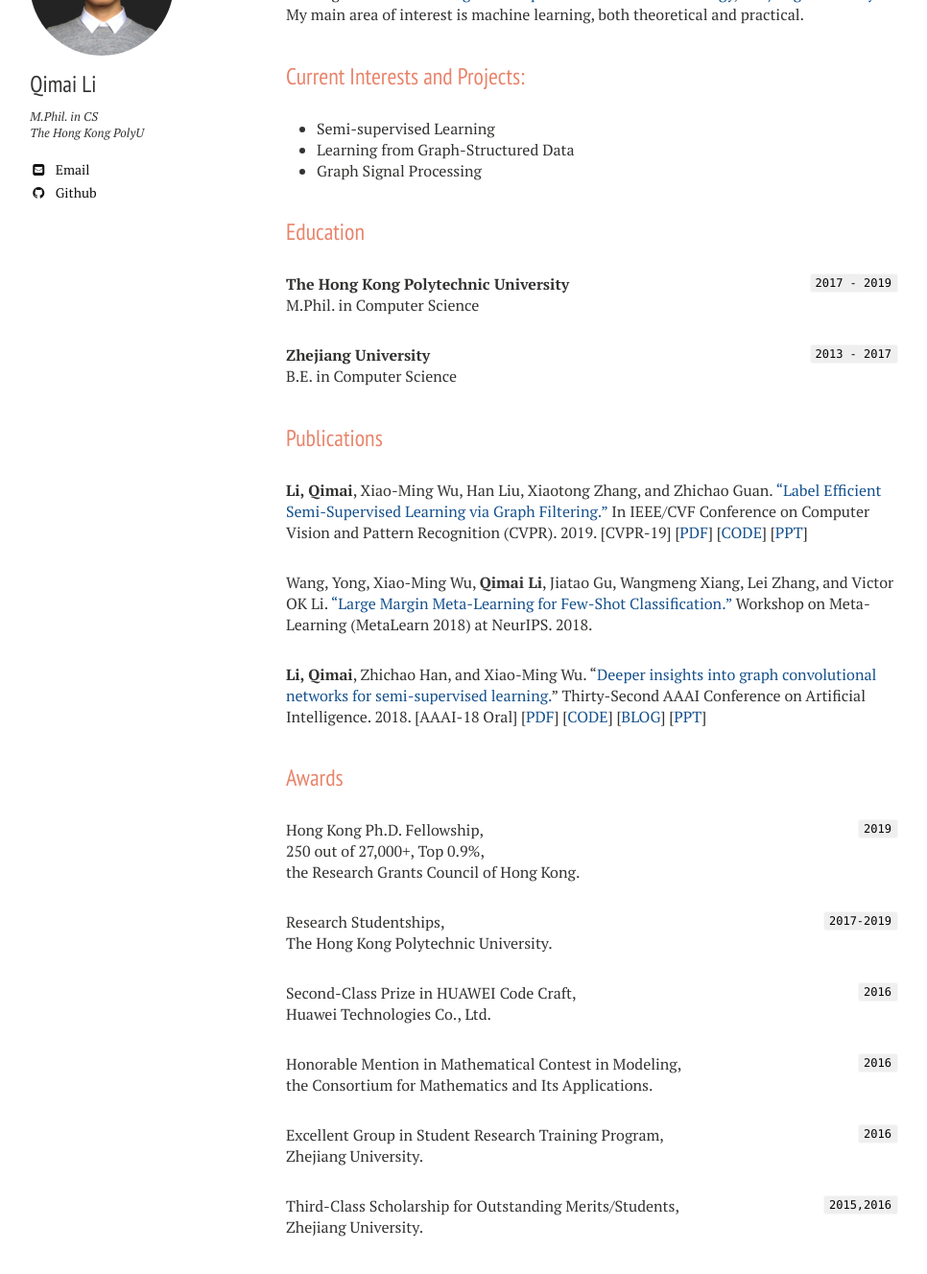
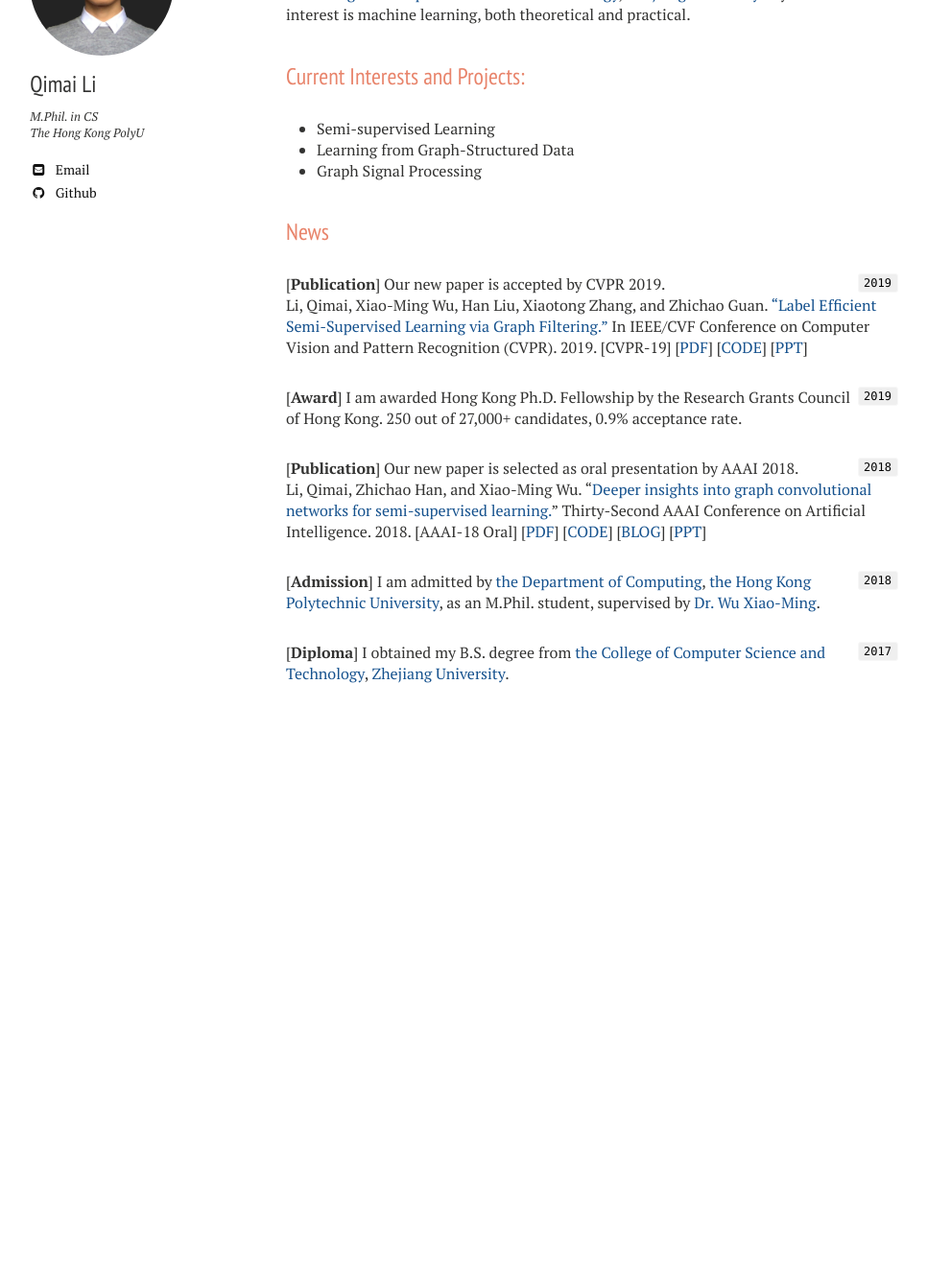
Before and after one commit to liqimai/liqimai.github.io, a Jekyll site: the page built from index.md, in a window 1280 px wide and 1400 px high, scrolled down 248 px. Shown: the top 1328 px of the window at 96% size, without its empty margins (22-988 px from the left). Built offline with Jekyll 4.4.1, drawn with Linux system fonts in a browser that asks for light colours; nearby versions of some CDN libraries; after the commit the page ends 1071 px from its top, so only the background shows below that; some of the changed text lies outside the part shown.

Commit message:
Add news to index page, add publication page, move resume to a single page

```diff
--- a/index.md
+++ b/index.md
@@ -2,7 +2,7 @@
 layout: resume
 excerpt: "Li Qimai's Homepage.."
 ---
-I'm a second-year M.Phil. student in Computer Science at [the Department of Computing](https://www.comp.polyu.edu.hk), [the Hong Kong Polytechnic University](https://www.polyu.edu.hk), supervised by [Dr. Wu Xiao-Ming](http://www4.comp.polyu.edu.hk/~csxmwu/).
+I'm a second-year M.Phil. student at [the Department of Computing](https://www.comp.polyu.edu.hk), [the Hong Kong Polytechnic University](https://www.polyu.edu.hk), supervised by [Dr. Wu Xiao-Ming](http://www4.comp.polyu.edu.hk/~csxmwu/).
  I obtained my B.S. degree from [the College of Computer Science and Technology](http://www.cs.zju.edu.cn/english/), [Zhejiang University](http://www.zju.edu.cn/english/).
 My main area of interest is machine learning, both theoretical and practical.
 
@@ -14,52 +14,29 @@ My main area of interest is machine learning, both theoretical and practical.
 - Graph Signal Processing
 
 
-## Education
-
-`2017 - 2019`
-__The Hong Kong Polytechnic University__
-M.Phil. in Computer Science
-
-`2013 - 2017`
-__Zhejiang University__
-B.E. in Computer Science
-
-
-## Publications
-**Li, Qimai**, Xiao-Ming Wu, Han Liu, Xiaotong Zhang, and Zhichao Guan. ["Label Efficient Semi-Supervised Learning via Graph Filtering."](https://arxiv.org/abs/1901.09993) In IEEE/CVF Conference on Computer Vision and Pattern Recognition (CVPR). 2019. [CVPR-19]
+## News
+`2019`
+[__Publication__]  Our new paper is accepted by CVPR 2019.
+Li, Qimai, Xiao-Ming Wu, Han Liu, Xiaotong Zhang, and Zhichao Guan. ["Label Efficient Semi-Supervised Learning via Graph Filtering."](https://arxiv.org/abs/1901.09993) In IEEE/CVF Conference on Computer Vision and Pattern Recognition (CVPR). 2019. [CVPR-19]
 \[[PDF](https://arxiv.org/pdf/1901.09993.pdf)\]
 \[[CODE](https://github.com/liqimai/Efficient-SSL)\]
 \[[PPT](/miscellaneous/Label_Efficient_Semi-Supervised_Learning_via Graph_Filtering.pdf)\]
 
-Wang, Yong, Xiao-Ming Wu, **Qimai Li**, Jiatao Gu, Wangmeng Xiang, Lei Zhang, and Victor OK Li. ["Large Margin Meta-Learning for Few-Shot Classification."](http://metalearning.ml/2018/papers/metalearn2018_paper11.pdf) Workshop on Meta-Learning (MetaLearn 2018) at NeurIPS. 2018.
+`2019`
+[__Award__] I am awarded Hong Kong Ph.D. Fellowship by the Research Grants Council of Hong Kong.
+250 out of 27,000+ candidates, 0.9% acceptance rate.
 
-**Li, Qimai**, Zhichao Han, and Xiao-Ming Wu. "[Deeper insights into graph convolutional networks for semi-supervised learning.](https://arxiv.org/abs/1801.07606)" Thirty-Second AAAI Conference on Artificial Intelligence. 2018.
+`2018`
+[__Publication__] Our new paper is selected as oral presentation by AAAI 2018.
+Li, Qimai, Zhichao Han, and Xiao-Ming Wu. "[Deeper insights into graph convolutional networks for semi-supervised learning.](https://arxiv.org/abs/1801.07606)" Thirty-Second AAAI Conference on Artificial Intelligence. 2018.
 \[AAAI-18 Oral\]
 \[[PDF](https://arxiv.org/pdf/1801.07606.pdf)\]
 \[[CODE](https://github.com/liqimai/gcn/tree/AAAI-18/)\]
 \[[BLOG](/blog/AAAI-18/)\]
 \[[PPT](/miscellaneous/AAAI-2018 Oral Presentation.pdf)\]
 
+`2018`
+[__Admission__] I am admitted by [the Department of Computing](https://www.comp.polyu.edu.hk), [the Hong Kong Polytechnic University](https://www.polyu.edu.hk), as an M.Phil. student, supervised by [Dr. Wu Xiao-Ming](http://www4.comp.polyu.edu.hk/~csxmwu/).
 
-## Awards
-`2019`
-Hong Kong Ph.D. Fellowship,
-250 out of 27,000+, Top 0.9%,
-the Research Grants Council of Hong Kong.
-
-`2017-2019`
-Research Studentships,
-The Hong Kong Polytechnic University.
-
-`2016`
-Second-Class Prize in HUAWEI Code Craft,
-Huawei Technologies Co., Ltd.
-
-`2016` Honorable Mention in Mathematical Contest in Modeling,
-the Consortium for Mathematics and Its Applications.
-
-`2016` Excellent Group in Student Research Training Program,
-Zhejiang University.
-
-`2015,2016` Third-Class Scholarship for Outstanding Merits/Students,
-Zhejiang University.
+`2017`
+[__Diploma__] I obtained my B.S. degree from [the College of Computer Science and Technology](http://www.cs.zju.edu.cn/english/), [Zhejiang University](http://www.zju.edu.cn/english/).
```
Also changed, not shown: _data/navigation.yml (+6 -3 lines), publication_list.md (added, +14 -0 lines), publications.md (added, +4 -0 lines), resume.md (+5 -15 lines).
